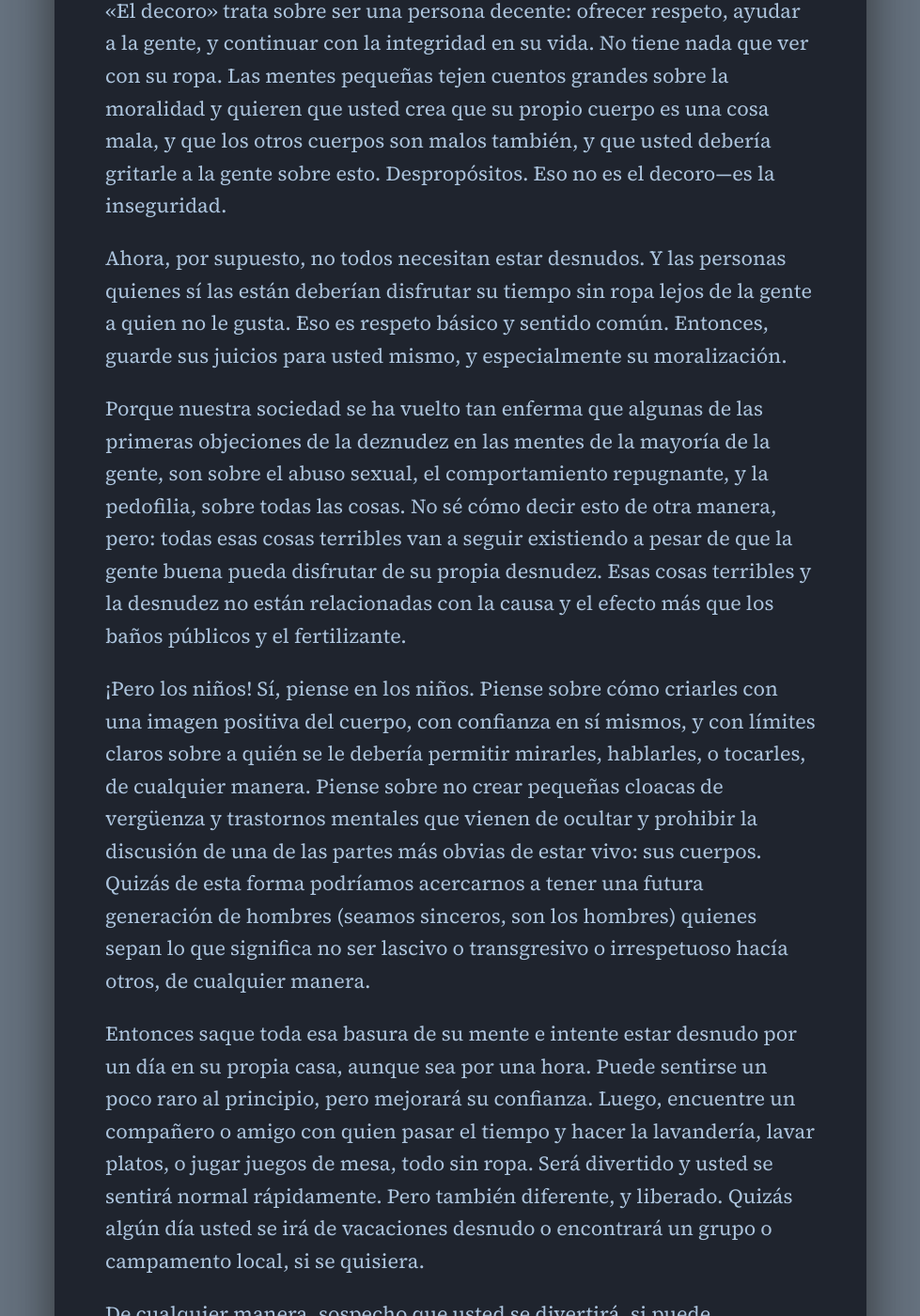
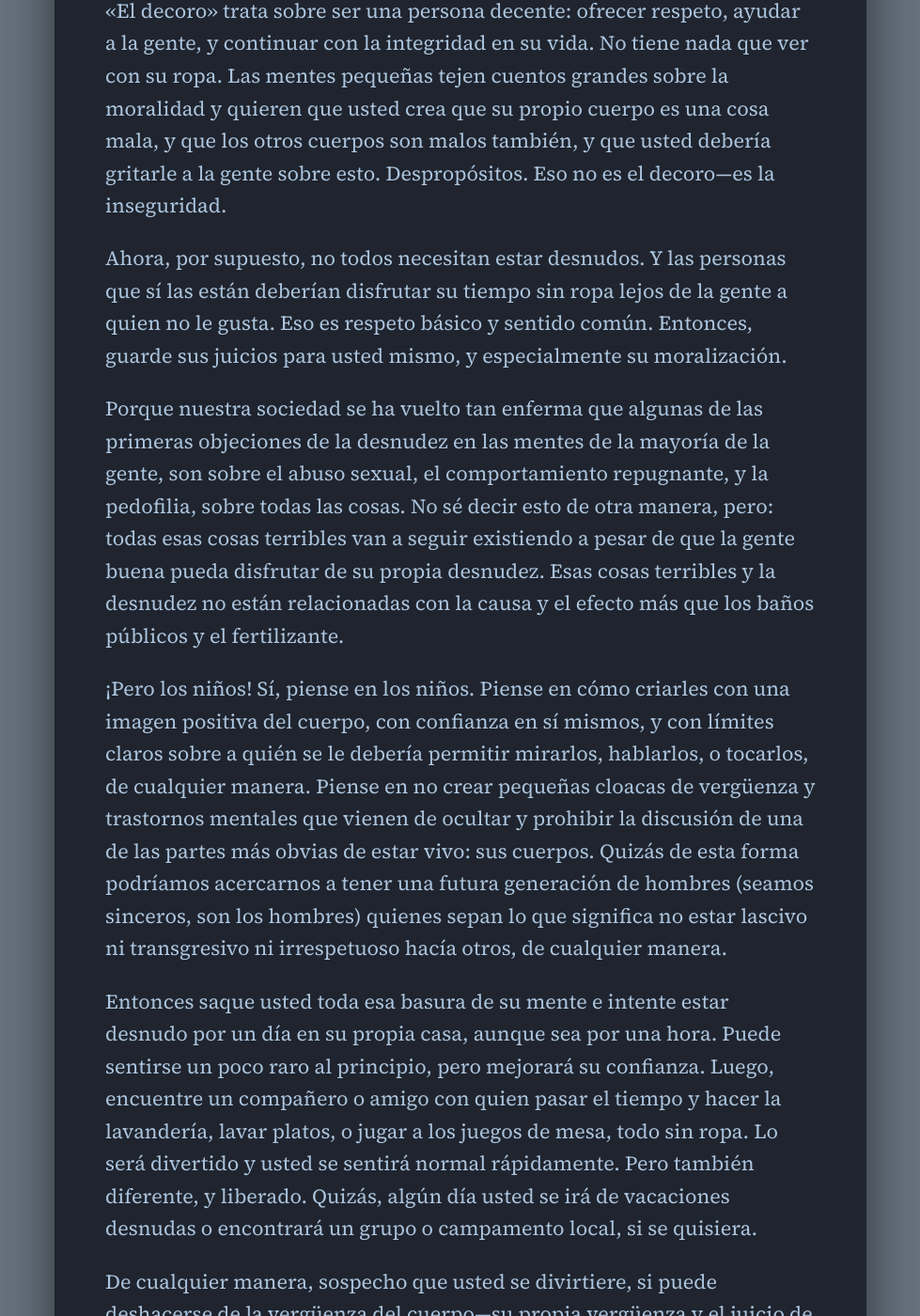
Before and after one commit to h3h/bradfordfults.com, a Jekyll site: the page built from personal/recreation/_posts/2021-11-30-pasar-el-tiempo-sin-ropa.md, in a window 1280 px wide and 1400 px high, scrolled down 1440 px. Shown: the whole window at 94% size, without its empty margins (150-1129 px from the left). Built offline with Jekyll 4.4.1, drawn with Linux system fonts in a browser that asks for light colours; some of the changed text lies outside the part shown.

Commit message:
Corrections to post in Spanish

```diff
--- a/personal/recreation/_posts/2021-11-30-pasar-el-tiempo-sin-ropa.md
+++ b/personal/recreation/_posts/2021-11-30-pasar-el-tiempo-sin-ropa.md
@@ -11,20 +11,20 @@
 cotidianidad, y de las expectativas. Libertad a estar completo y en paz.
 
 Mi desnudez no se trata de las otras personas. No disfruto de ser mirado
-secretamente, ni busco tener una emoción al sorprender o molestar a la gente. No
-me importa lo que las personas están pensando, con tal de que se lo guarden para
-ellos mismos. No necesito ni controversia, ni drama. Estoy desnudo para mí.
+secretamente, ni busco tener una emoción al sorprender ni molestar a la gente.
+No me importa lo que las personas están pensando, con tal de que se lo guarden
+para ellos mismos. No necesito ni controversia, ni drama. Estoy desnudo para mí.
 
 Entiendo que mucha gente (en los EE.UU., al menos) creció en un ambiente donde
 la desnudez era considerada vergonzosa o desviada, algo para ser escondido y de
 lo que no se habla. Estoy triste por eso. Enseñarles a los niños a estar
-avergonzados de sus propios cuerpos—que estar en sus propia piel de algún modo
-podría estar, mal es, para mí, profundamente decepcionante. Pienso que estamos
-fallandoles, como humanos.
+avergonzados de sus propios cuerpos—que estar en sus propias pieles de algún
+modo podría estar, mal es, para mí, profundamente decepcionante. Pienso que
+estamos fallándoles, como humanos.
 
 Nuestra sociedad está enferma. Enferma de la vergüenza de los cuerpos, y enferma
-de el juicio de otros por cómo se ven. ¿A quién le importa? Supérelo. Respire
-profundo y aceptese a usted mismo y a los otros por lo que son y lo que podrían
+del juicio de otros por cómo se ven. ¿A quién le importa? Supérelo. Respire
+profundo y acéptese a usted mismo y a los otros por lo que son y lo que podrían
 ser. No estamos todos en este lugar por un tiempo terriblemente largo, entonces
 no perdamos el tiempo en vergüenza y en juicios. Que desperdicio.
 
@@ -35,40 +35,40 @@
 malos también, y que usted debería gritarle a la gente sobre esto.
 Despropósitos. Eso no es el decoro—es la inseguridad.
 
-Ahora, por supuesto, no todos necesitan estar desnudos. Y las personas quienes
-sí las están deberían disfrutar su tiempo sin ropa lejos de la gente a quien no
-le gusta. Eso es respeto básico y sentido común. Entonces, guarde sus juicios
-para usted mismo, y especialmente su moralización.
+Ahora, por supuesto, no todos necesitan estar desnudos. Y las personas que sí
+las están deberían disfrutar su tiempo sin ropa lejos de la gente a quien no le
+gusta. Eso es respeto básico y sentido común. Entonces, guarde sus juicios para
+usted mismo, y especialmente su moralización.
 
 Porque nuestra sociedad se ha vuelto tan enferma que algunas de las primeras
-objeciones de la deznudez en las mentes de la mayoría de la gente, son sobre el
+objeciones de la desnudez en las mentes de la mayoría de la gente, son sobre el
 abuso sexual, el comportamiento repugnante, y la pedofilia, sobre todas las
-cosas. No sé cómo decir esto de otra manera, pero: todas esas cosas terribles
-van a seguir existiendo a pesar de que la gente buena pueda disfrutar de su
-propia desnudez. Esas cosas terribles y la desnudez no están relacionadas con la
-causa y el efecto más que los baños públicos y el fertilizante.
+cosas. No sé decir esto de otra manera, pero: todas esas cosas terribles van a
+seguir existiendo a pesar de que la gente buena pueda disfrutar de su propia
+desnudez. Esas cosas terribles y la desnudez no están relacionadas con la causa
+y el efecto más que los baños públicos y el fertilizante.
 
-¡Pero los niños! Sí, piense en los niños. Piense sobre cómo criarles con una
-imagen positiva del cuerpo, con confianza en sí mismos, y con límites claros
-sobre a quién se le debería permitir mirarles, hablarles, o tocarles, de
-cualquier manera. Piense sobre no crear pequeñas cloacas de vergüenza y
-trastornos mentales que vienen de ocultar y prohibir la discusión de una de las
-partes más obvias de estar vivo: sus cuerpos. Quizás de esta forma podríamos
-acercarnos a tener una futura generación de hombres (seamos sinceros, son los
-hombres) quienes sepan lo que significa no ser lascivo o transgresivo o
-irrespetuoso hacía otros, de cualquier manera.
+¡Pero los niños! Sí, piense en los niños. Piense en cómo criarles con una imagen
+positiva del cuerpo, con confianza en sí mismos, y con límites claros sobre a
+quién se le debería permitir mirarlos, hablarlos, o tocarlos, de cualquier
+manera. Piense en no crear pequeñas cloacas de vergüenza y trastornos mentales
+que vienen de ocultar y prohibir la discusión de una de las partes más obvias de
+estar vivo: sus cuerpos. Quizás de esta forma podríamos acercarnos a tener una
+futura generación de hombres (seamos sinceros, son los hombres) quienes sepan lo
+que significa no estar lascivo ni transgresivo ni irrespetuoso hacía otros, de
+cualquier manera.
 
-Entonces saque toda esa basura de su mente e intente estar desnudo por un día en
-su propia casa, aunque sea por una hora. Puede sentirse un poco raro al
+Entonces saque usted toda esa basura de su mente e intente estar desnudo por un
+día en su propia casa, aunque sea por una hora. Puede sentirse un poco raro al
 principio, pero mejorará su confianza. Luego, encuentre un compañero o amigo con
-quien pasar el tiempo y hacer la lavandería, lavar platos, o jugar juegos de
-mesa, todo sin ropa. Será divertido y usted se sentirá normal rápidamente. Pero
-también diferente, y liberado. Quizás algún día usted se irá de vacaciones
-desnudo o encontrará un grupo o campamento local, si se quisiera.
+quien pasar el tiempo y hacer la lavandería, lavar platos, o jugar a los juegos
+de mesa, todo sin ropa. Lo será divertido y usted se sentirá normal rápidamente.
+Pero también diferente, y liberado. Quizás, algún día usted se irá de vacaciones
+desnudas o encontrará un grupo o campamento local, si se quisiera.
 
-De cualquier manera, sospecho que usted se divertirá, si puede deshacerse de la
+De cualquier manera, sospecho que usted se divirtiere, si puede deshacerse de la
 vergüenza del cuerpo—su propia vergüenza y el juicio de los otros—y sólo
 relájese. Es genial.
 
-Y no me venga con «¿Pero qué haces cuándo hace frío? Ja ja.» Póngase la ropa en
+Y no me venga con “¿Pero qué haces cuándo hace frío? Ja ja.” Póngase la ropa en
 el frío. Obviamente. ¿Tiene usted doce años?
```
